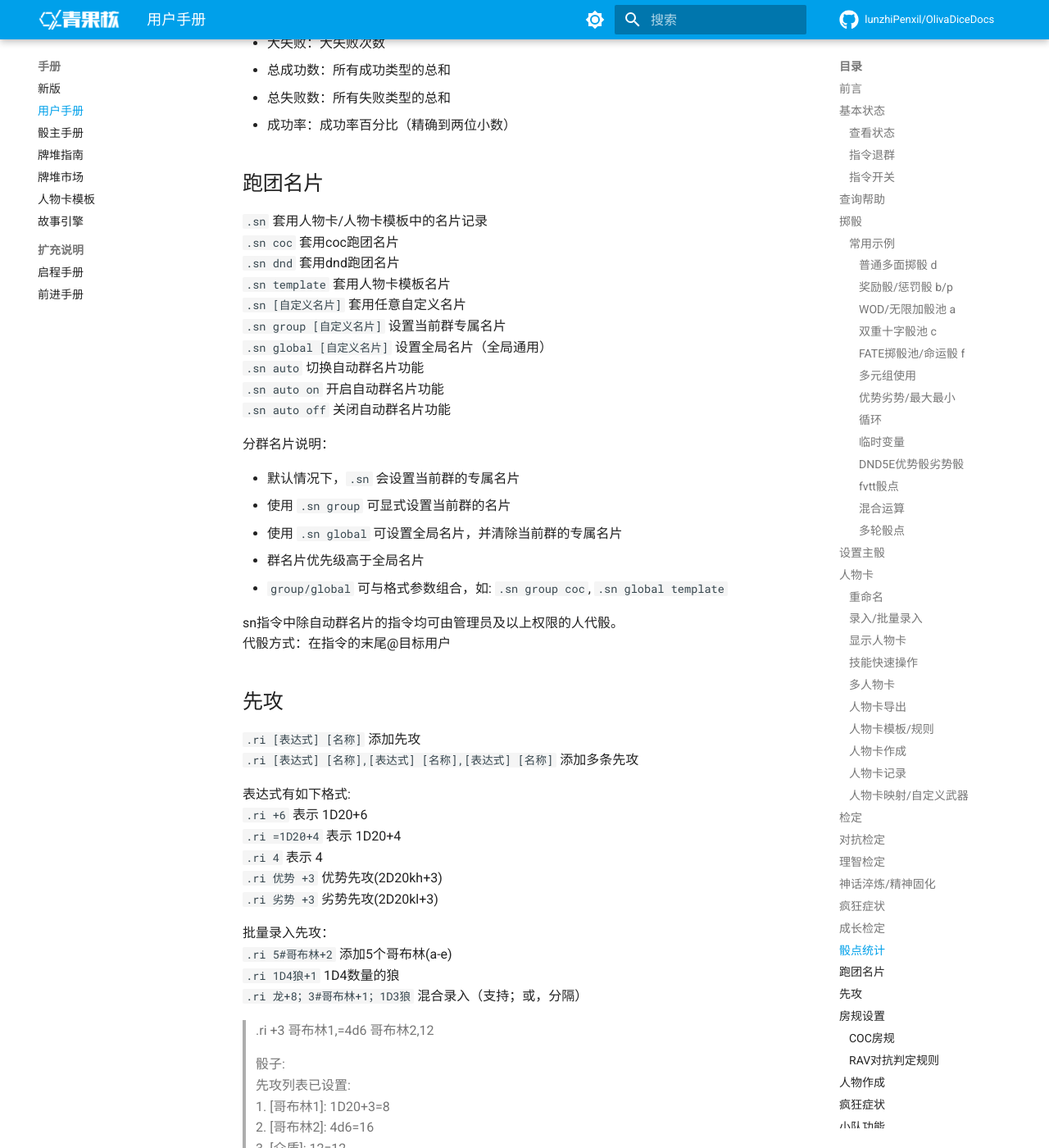
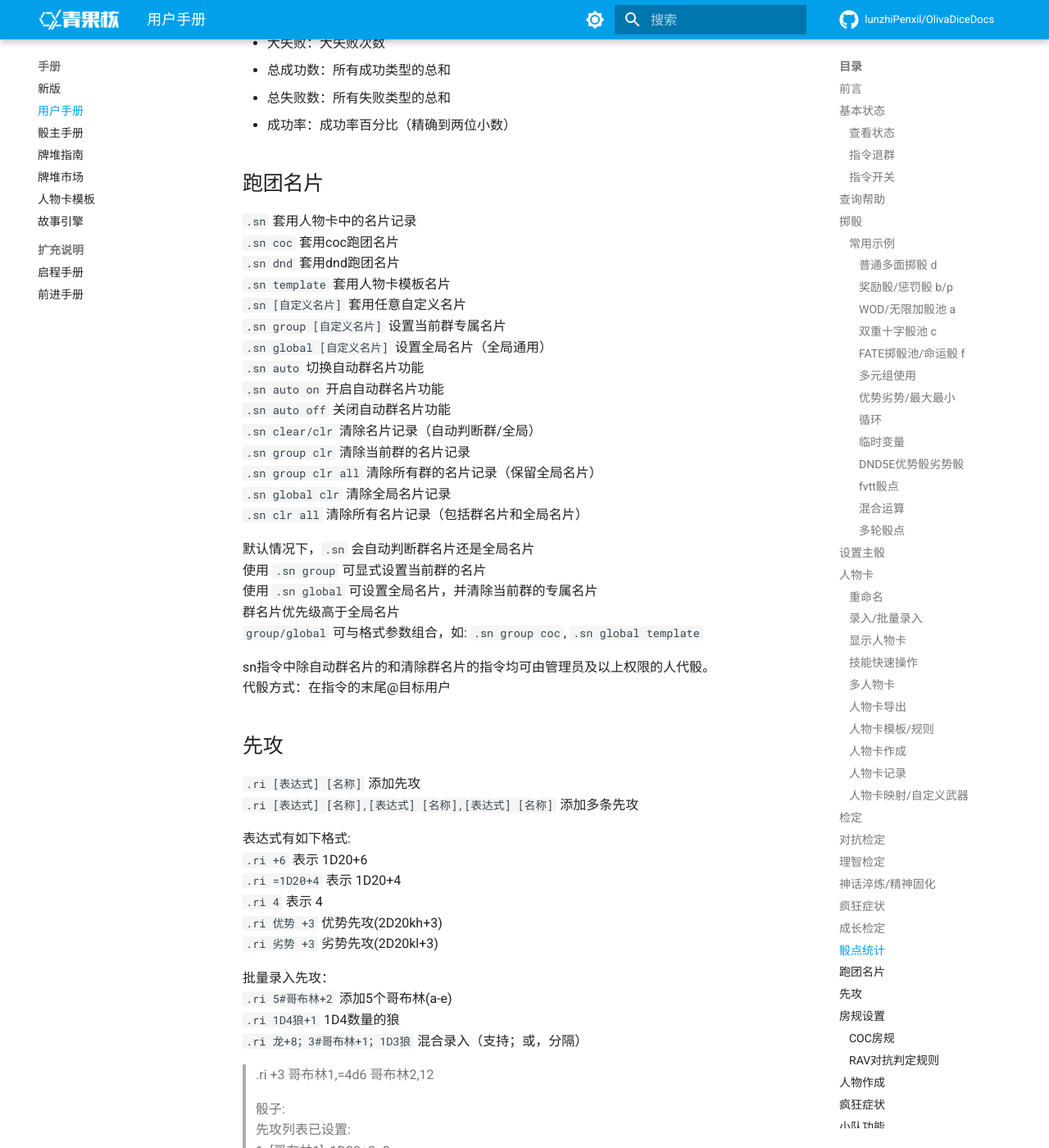
Before and after one commit to lunzhiPenxil/OlivaDiceDocs, an MkDocs documentation site: the page built from docs/User/Manual.md, in a window 1280 px wide and 1400 px high, scrolled down 16877 px. Shown: the whole window at 82% size. Built offline with MkDocs 1.6.1 and Material for MkDocs 9.7.7, drawn with Linux system fonts in a browser that asks for light colours; comment, search, counter and statistics services are not loaded; some of the changed text lies outside the part shown.

Commit message:
优化docs里面的跑团名片部分

```diff
--- a/docs/User/Manual.md
+++ b/docs/User/Manual.md
@@ -609,7 +609,7 @@ AfB
  - 成功率：成功率百分比（精确到两位小数）
 
 ## 跑团名片
-`.sn`  套用人物卡/人物卡模板中的名片记录
+`.sn`  套用人物卡中的名片记录
 `.sn coc`  套用coc跑团名片
 `.sn dnd`  套用dnd跑团名片
 `.sn template`  套用人物卡模板名片
@@ -619,16 +619,19 @@ AfB
 `.sn auto`  切换自动群名片功能
 `.sn auto on`  开启自动群名片功能
 `.sn auto off`  关闭自动群名片功能
+`.sn clear/clr`  清除名片记录（自动判断群/全局）
+`.sn group clr`  清除当前群的名片记录
+`.sn group clr all`  清除所有群的名片记录（保留全局名片）
+`.sn global clr`  清除全局名片记录
+`.sn clr all`  清除所有名片记录（包括群名片和全局名片）
 
-分群名片说明：
+默认情况下，`.sn` 会自动判断群名片还是全局名片
+使用 `.sn group` 可显式设置当前群的名片
+使用 `.sn global` 可设置全局名片，并清除当前群的专属名片
+群名片优先级高于全局名片
+`group/global` 可与格式参数组合，如: `.sn group coc`, `.sn global template`
 
- - 默认情况下，`.sn` 会设置当前群的专属名片
- - 使用 `.sn group` 可显式设置当前群的名片
- - 使用 `.sn global` 可设置全局名片，并清除当前群的专属名片
- - 群名片优先级高于全局名片
- - `group/global` 可与格式参数组合，如: `.sn group coc`, `.sn global template`
-
-sn指令中除自动群名片的指令均可由管理员及以上权限的人代骰。
+sn指令中除自动群名片的和清除群名片的指令均可由管理员及以上权限的人代骰。
 代骰方式：在指令的末尾@目标用户
 
 ## 先攻
```
Also changed, not shown: other parts of docs/User/Manual.md (+1 -1 lines).
